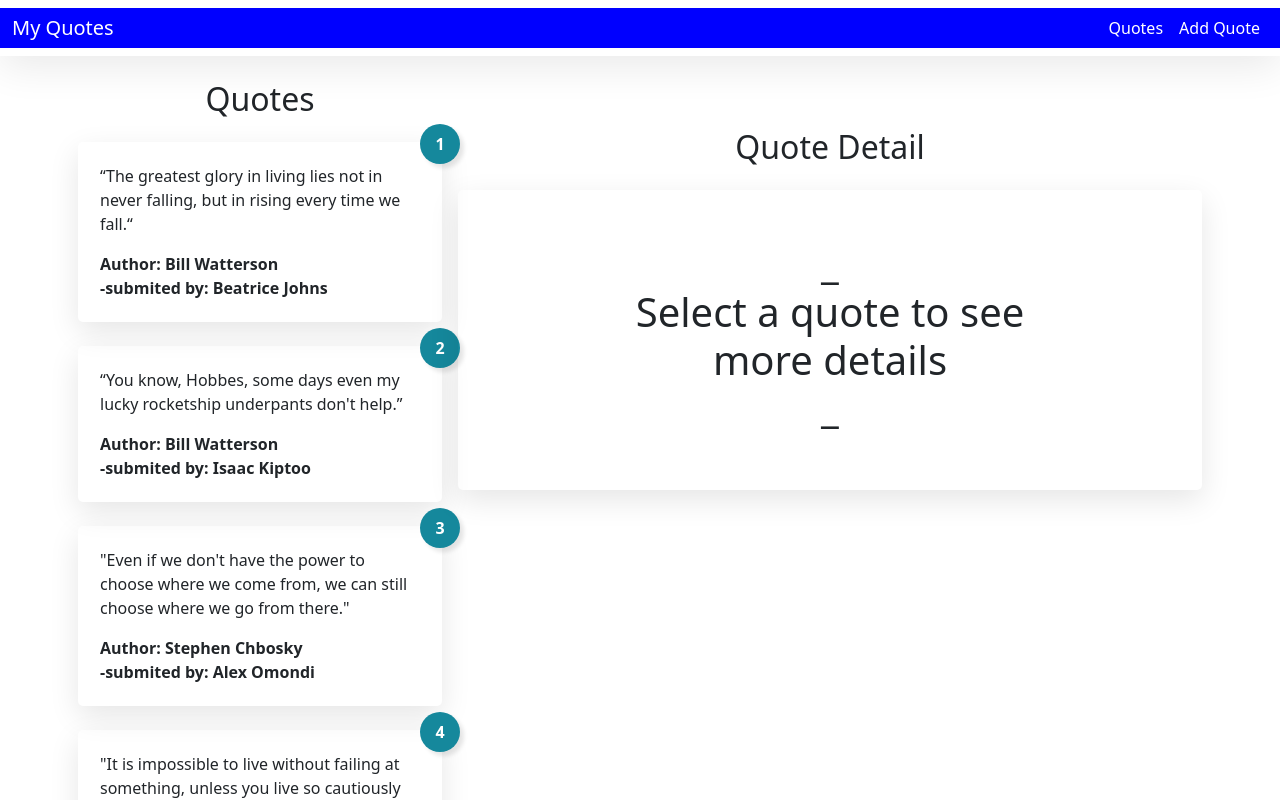
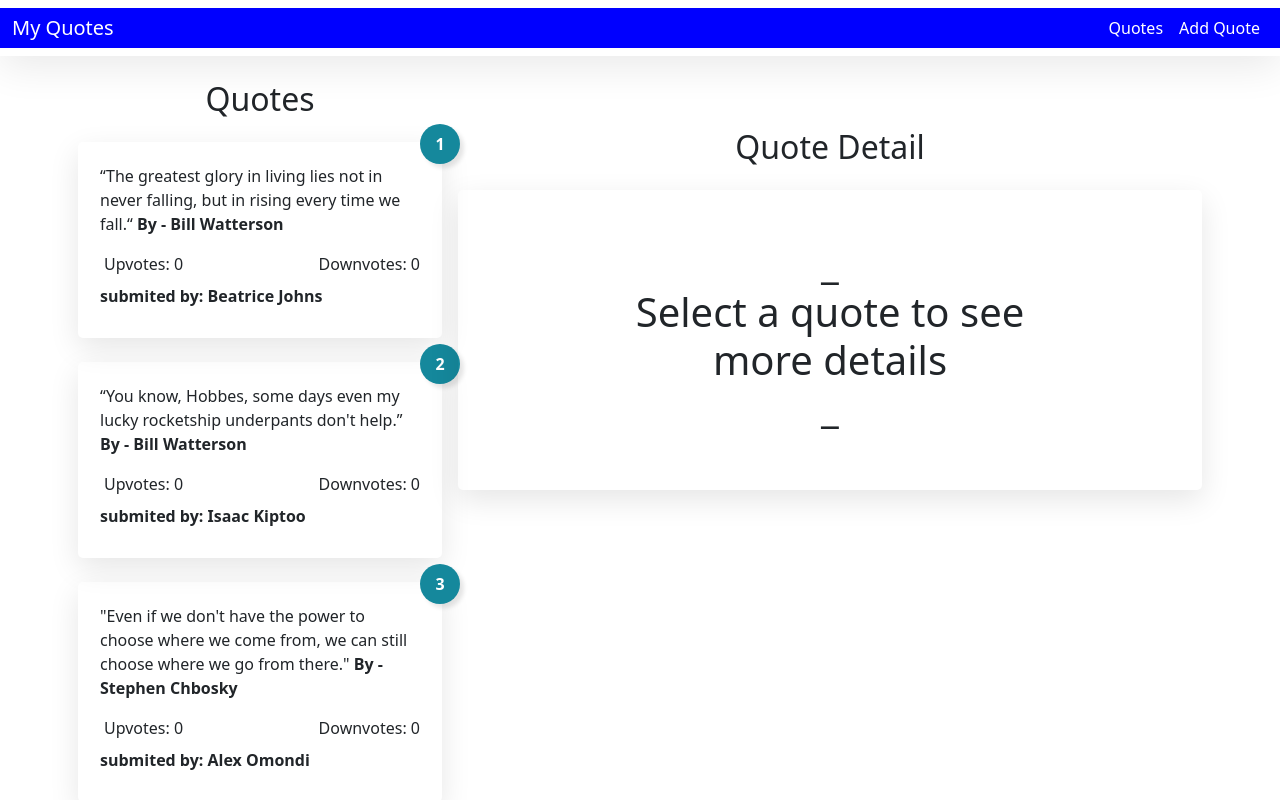
Before and after one commit to Isaac-kiptoo-kilimo/Qoutes-App-website, an Angular app: page / in a window 1280 px wide. Shown: the top 800 px of the page. Built offline with nearby package versions, Linux system fonts and the light colour scheme.

Commit message:
bug:This will fix an error in the submit form

```diff
--- a/angular.json
+++ b/angular.json
@@ -103,6 +103,9 @@
             ],
             "scripts": []
           }
+        },
+        "deploy": {
+          "builder": "angular-cli-ghpages:deploy"
         }
       }
     }
--- a/package.json
+++ b/package.json
@@ -28,6 +28,7 @@
     "@angular/compiler-cli": "~13.3.0",
     "@types/jasmine": "~3.10.0",
     "@types/node": "^12.11.1",
+    "angular-cli-ghpages": "^1.0.0",
     "jasmine-core": "~4.0.0",
     "karma": "~6.3.0",
     "karma-chrome-launcher": "~3.1.0",
--- a/src/app/quote/quote.component.html
+++ b/src/app/quote/quote.component.html
@@ -15,15 +15,17 @@
           </div>
           <div class="quote-description">
             <!-- <a routerLink="quotes/{{quote.id}}"> -->
-            <p> {{quote.quote}} </p>
+            <p> {{quote.quote}} <span class="m-o p-0 quote-author"> By - {{  quote.author}} </span> </p>
             <!-- </a> -->
           </div>
-          <div class="quote-author">
-            <p class="m-0 p-0">                                                                                                                                                                                                                                                                                                                                                                                                                                                                                                                                                   Author: {{quote.author}}</p>
+          <div class="d-flex justify-content-between">
+            <p class="px-1 m-0 ">Upvotes: {{quote.upvotes}}</p>
+            <p class="p-0 m-0">Downvotes: {{quote.downvotes}}</p>
           </div>
           <div class="quote-author">
-            <p class="m-0 p-0">-submited by: {{quote.submited_by}}</p>
+            <p class="my-2 p-0">submited by: {{quote.submited_by}}</p>
           </div>
+
           <div class="tie">
             Best Quote
           </div>
```
Also changed, not shown: 1 other file (tests, documents, lock files or other folders).
